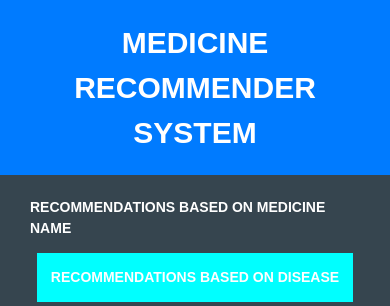
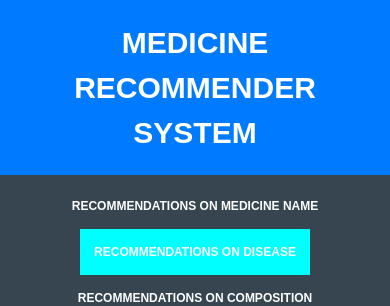
Before and after one commit to singhraj2062001/medicine-recommender-system, a Flask app: template templates/recommend3.html in a window 390 px wide. Shown: the top 306 px of the page. Run offline with Flask 3, Linux system fonts and the light colour scheme; the template is opened without the code that fills it: most values are stand-ins (such as "Sample title", 1, 10 or a date in 2020); parts of the project's set-up code (start-up, migrations or seed data) failed here and were passed over.

Commit message:
Update recommend3.html

```diff
--- a/templates/recommend3.html
+++ b/templates/recommend3.html
@@ -33,7 +33,7 @@
         }
 
         .navbar a {
-            font-size: 14px;
+            font-size: 12px;
             color: white;
             text-align: center;
             padding: 14px 14px;
@@ -96,7 +96,7 @@
           }
 
           .navbar a {
-            text-align: left;
+            text-align: center;
           }
 
           .navbar .hamburger {
@@ -113,9 +113,9 @@
     </div>
 
     <div class="navbar" id="myNavbar">
-        <a href="/recommend1">Recommendations Based On Medicine Name</a>
-        <a href="/recommend3" style="background-color: cyan">Recommendations Based On Disease</a>
-        <a href="/recommend2" >Recommendations Based On Salt Composition</a>
+        <a href="/recommend1">Recommendations On Medicine Name</a>
+        <a href="/recommend3" style="background-color: cyan">Recommendations On Disease</a>
+        <a href="/recommend2" >Recommendations On Composition</a>
 
     </div>
 
```
